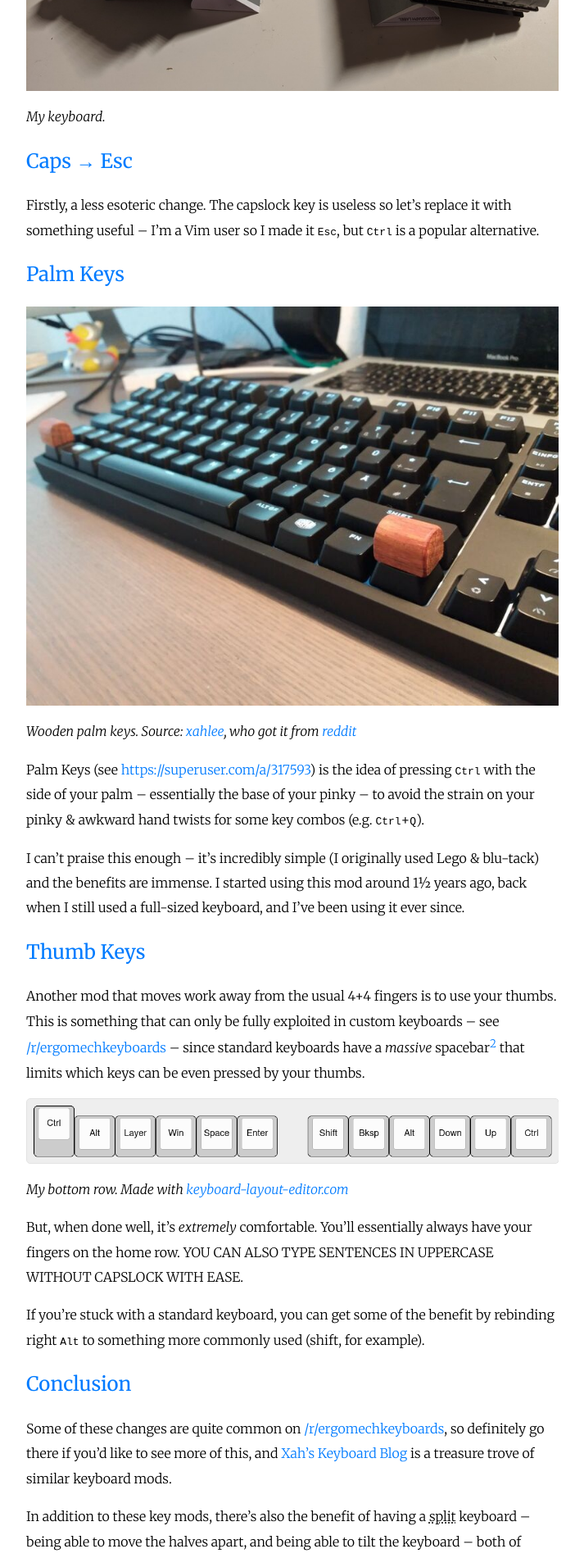
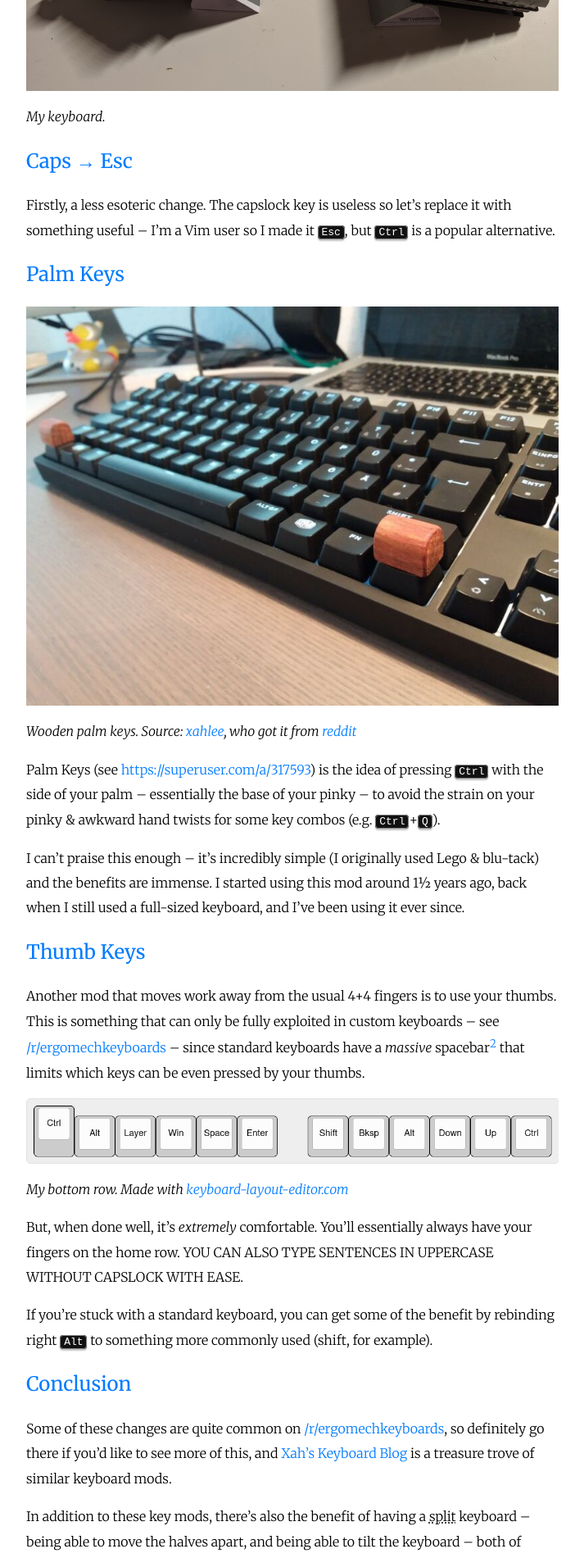
Before and after one commit to ralismark/ralismark.github.io, a Jekyll site: the page built from everything.html, in a window 1280 px wide. Shown: the part 653-2554 px from the top of the page at 82% size, without its empty margins (283-996 px from the left). Built offline with Jekyll 4.4.1, drawn with Linux system fonts in a browser that asks for light colours; nearby versions of some CDN libraries.

Commit message:
Make key tags look nicer

```diff
--- a/_sass/foundation.scss
+++ b/_sass/foundation.scss
@@ -63,6 +63,16 @@ time {
 img, svg {
 	display: block;
 	margin: 0 auto;
+}
+
+// Key indicators
+kbd {
+	background: #111;
+	color: white;
+	border: 1px solid grey;
+	border-radius: 4px;
+	padding: 0 .3em;
+	box-shadow: silver 0 2px 2px;
 }
 
 // Decorations ----------------------------------------------------------------
```
